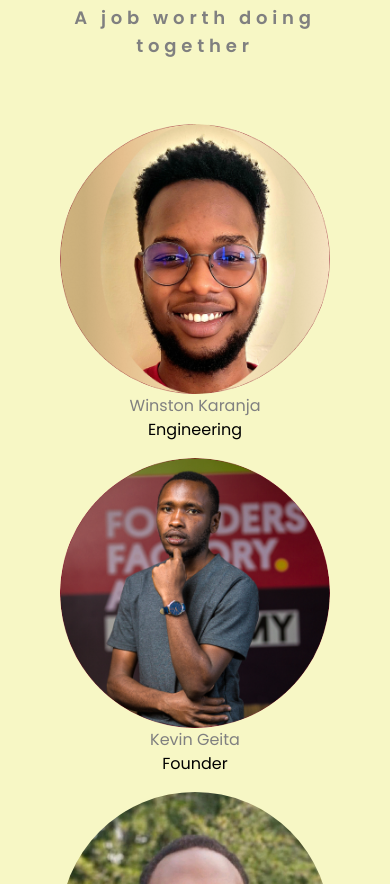
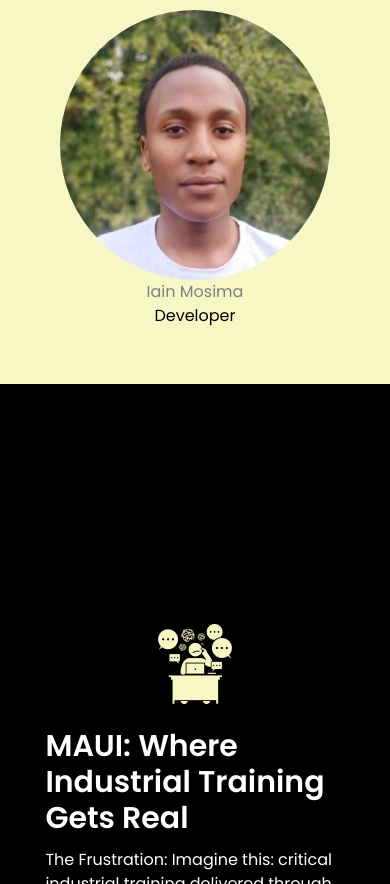
Before and after one commit to IainMosima/maui, a Next.js app: page /about-us in a window 390 px wide. Shown: the part 460-1344 px from the top of the page. Built offline with nearby package versions, Linux system fonts and the light colour scheme.

Commit message:
working on minor corrections

```diff
--- a/components/AboutUs/AboutUs.tsx
+++ b/components/AboutUs/AboutUs.tsx
@@ -8,12 +8,12 @@
 
     return (
         <div className=''>
-            <div className='bg-background2 w-full min-h-screen flex flex-col px-[1.8rem] py-[1.5rem] sm:px-[4rem] sm:pt-[14rem] pt-[29rem] gap-[4rem]'>
+            <div className='bg-background2 w-full min-h-screen flex flex-col px-[1.8rem] py-[1.5rem] sm:px-[4rem] sm:pt-[14rem] pt-[8rem] gap-[4rem]'>
                 <h1 className='text-grey text-center font-semibold tracking-[.3rem] sm:text-3xl text-lg'>A job worth doing together</h1>
 
-                <div className='w-full flex sm:flex-row flex-col justify-center place-items-center sm:gap-0 gap-4'>
+                <div className='w-full grid sm:grid-cols-3 grid-cols-2 justify-center place-items-center sm:gap-0 gap-4'>
                     {Info.founders.map((founder, i) => (
-                        <div key={i} className='flex flex-col place-items-center w-full'>
+                        <div key={i} className={`flex flex-col place-items-center w-full ${i === 2 ? 'col-span-2 w-[50%]' : ''}`}>
                             <Image src={founder.profile} alt={founder.name} className='rounded-full' width={270} />
 
                             <h3 className='text-grey'>{founder.name}</h3>
@@ -24,7 +24,7 @@
                 </div>
             </div>
 
-            <div className='bg-black w-full min-h-screen flex flex-col px-[1.8rem] py-[1.5rem] sm:px-[4rem] sm:pt-[25rem] pt-[19rem] gap-[4rem]'>
+            <div className='bg-black w-full min-h-screen flex flex-col px-[1.8rem] sm:px-[4rem] sm:pt-[10rem] pt-[15rem] gap-[4rem]'>
                 {Info.explantion.map((info, i) =>
                     <div key={i}>
                         <Explanation
--- a/components/Body/Body.tsx
+++ b/components/Body/Body.tsx
@@ -13,23 +13,19 @@
     const [investToggle, setInvestToggle] = useState(false);
     return (
         <div className='w-full group h-full cursor-pointer sm:mt-[10rem] mt-[25rem]'>
-            <div className='px-[1.8rem] py-[1.5rem] sm:px-[4rem] sm:pt-[4rem] flex sm:flex-row flex-col place-items-center justify-between w-full min-h-[80vh] h-full'>
+            <div className='px-[1.8rem] py-[1.5rem] sm:px-[4rem] sm:pt-[4rem] flex sm:flex-row flex-col place-items-center justify-between w-full sm:min-h-[80vh] min-h-full '>
                 <div className='self-start flex flex-col w-full gap-[46vh] h-full sm:group-hover:w-[70%] justify-center sm:group-hover:text-left py-[2rem] ease-linear duration-[300ms] pt-[3rem]'>
 
                     <div className='flex flex-col gap-[3rem] w-full'>
-                        <h1 className='font-semibold sm:text-5xl text-lg sm:text-center text-left sm:group-hover:text-left'>Ditch the Manuals, Embrace The Future</h1>
-                        <h4 className='sm:text-2xl sm:text-center text-left sm:group-hover:text-left text-lg font-thin'>VR training that gets you industry-ready, fast!</h4>
+                        <h1 className='font-semibold sm:text-5xl text-lg text-center sm:group-hover:text-left'>Ditch the Manuals, Embrace The Future</h1>
+                        <h4 className='sm:text-2xl text-center sm:group-hover:text-left text-lg font-thin'>VR training that gets you industry-ready, fast!</h4>
                     </div>
 
-                    <div className='sm:group-hover:hidden sm:flex hidden place-items-center w-full justify-end h-full'>
-                        <div className='w-[30%]'>
-                            <h3 className='font-semibold leading-[.2rem] sm:text-4xl text-3xl'>Outdated Training? Downtime Dilemma? Meet Maui.</h3>
-                        </div>
-                    </div>
+
                 </div>
 
                 <div className='w-full bg-background2 sm:pt-[3rem] pt-[1.5rem] sm:pb-[5rem] pb-[3.4rem] sm:px-[3.5rem] px-[2rem] sm:group-hover:flex sm:hidden flex place-items-start flex-col basis-[60%] gap-[1rem] h-full rounded-sm'>
-                    <h2 className='text-grey tracking-[.2rem] sm:leading-[2rem] leading-[1.9rem] sm:text-[1.8vw] text-2xl font-bold'>Outdated Training? Downtime Dilemma? Meet Maui.</h2>
+                    <h2 className='text-grey tracking-[.2rem] sm:leading-[2rem] leading-[1.9rem] sm:text-[1.8vw] text-lg font-bold'>Outdated Training? Downtime Dilemma? Meet Maui.</h2>
 
                     <div className='flex h-[5rem] w-full overflow-y-hidden place-items-center gap-3'>
                         <div className='w-auto'>
--- a/components/Navbar/Navbar.tsx
+++ b/components/Navbar/Navbar.tsx
@@ -33,7 +33,7 @@
                     {/* links */}
                     <div className={`w-full h-full flex flex-col place-items-center justify-center ${!menuToggle ? 'hidden' : ''}`}>
                         <div className='flex flex-col place-items-center gap-[1.5rem] h-full justify-end'>
-                            <div className='flex w-full justify-center place-items-center gap-[5rem] text-3xl font-bold'>
+                            <div className='flex w-full justify-center place-items-center gap-[5rem] text-2xl font-bold'>
                                 {Info.links.map((link, i) => (
                                     <Link href={link.link} key={i} onClick={() => setMenuToggle(false)}>
                                         {link.subject}
@@ -41,7 +41,7 @@
                                 ))}
                             </div>
 
-                            <Link href='/about-us' className='text-purple tracking-[.3rem] text-xl font-bold' onClick={() => setMenuToggle(false)}>ABOUT US</Link>
+                            <Link href='/about-us' className='text-purple tracking-[.3rem] text-xl font-bold opacity-90' onClick={() => setMenuToggle(false)}>ABOUT US</Link>
                         </div>
 
                         <div className='h-full flex place-items-end w-full justify-center'>
@@ -79,7 +79,7 @@
                                     ))}
                                 </div>
 
-                                <Link href='/about-us' className='text-purple tracking-[.3rem] text-xl font-bold' onClick={() => setMenuToggle(false)}>ABOUT US</Link>
+                                <Link href='/about-us' className='text-purple tracking-[.3rem] text-xl font-bold opacity-90' onClick={() => setMenuToggle(false)}>ABOUT US</Link>
                             </div>
 
                             <div className='h-full flex place-items-end w-full justify-center'>
```
